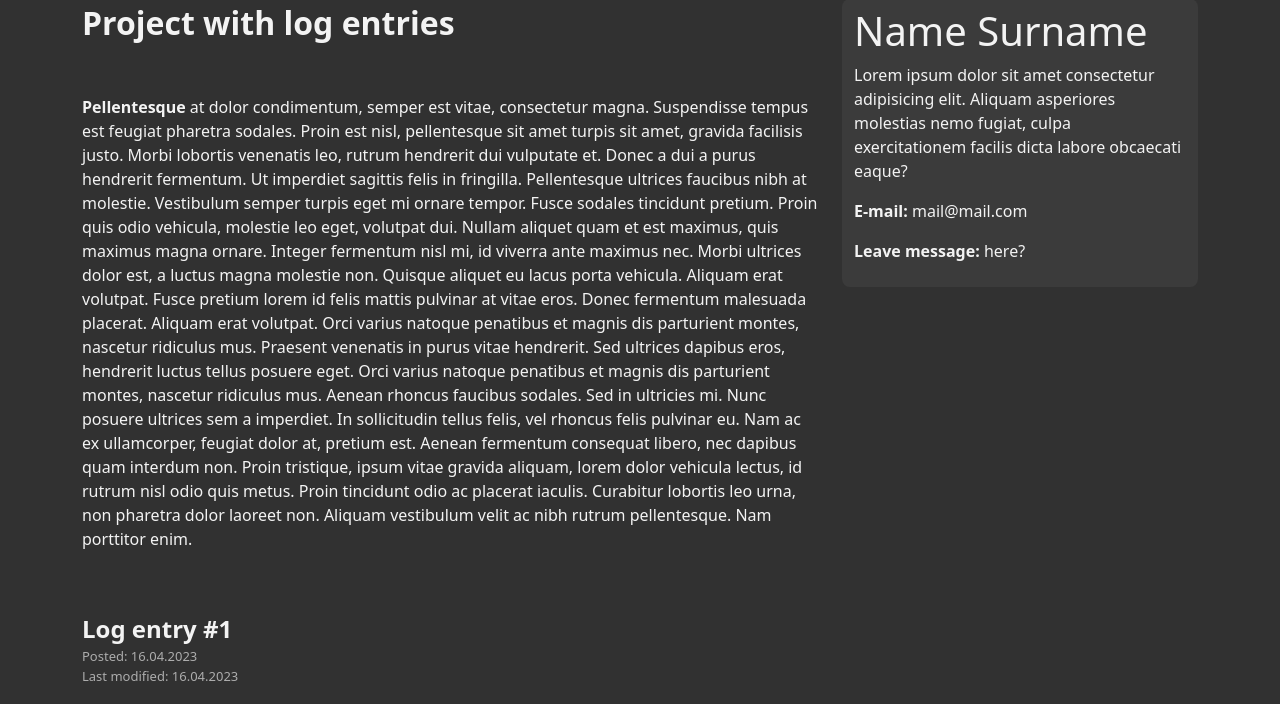
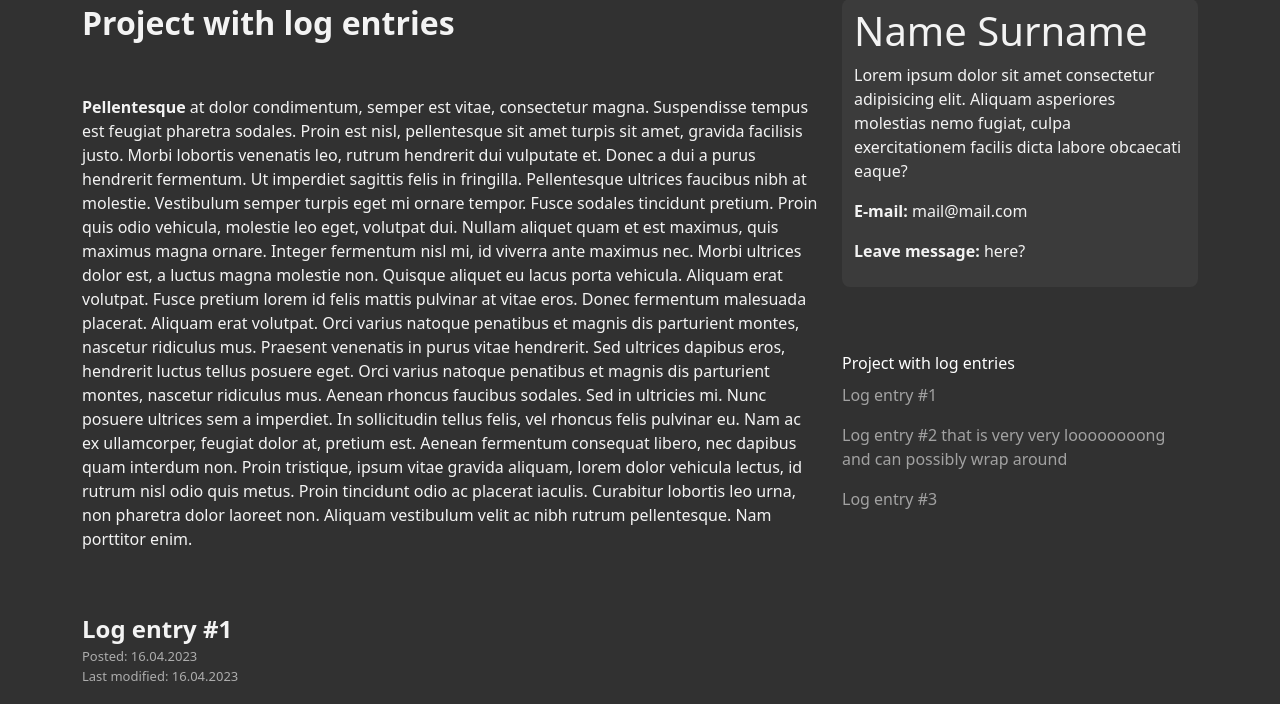
Before and after one commit to czyzlukasz/lukaszczyzdotcom, a Django app: a page that uses logbook/templates/logbook/project_detail.html in a window 1280 px wide. Shown: the part 73-777 px from the top of the page. Run offline with Django 4.2, Linux system fonts and the light colour scheme; data comes from the database, SQL or seed files in the repository; both versions use the stored data as it was after the commit; some libraries are stand-ins or nearby versions.

Commit message:
Added table of contents for project

```diff
--- a/landing_page/templates/landing_page/blank_landing_page.html
+++ b/landing_page/templates/landing_page/blank_landing_page.html
@@ -26,9 +26,10 @@
                         {% include 'landing_page/about.html' %}
                         {% endblock %}
                     </div>
-                    <div class="d-none d-lg-block mt-5">
-                        {% block aux_content %}
-                        {% endblock %}
+                        <div class="d-none d-lg-block mt-5 sticky-md-top">
+                            {% block aux_content %}
+                            {% endblock %}
+                        </div>
                     </div>
                 </div>
             </div>
--- a/logbook/templates/logbook/project_detail.html
+++ b/logbook/templates/logbook/project_detail.html
@@ -29,3 +29,22 @@
 </div>
 
 {% endblock %}
+
+{% block aux_content %}
+    {% if log_entries %}
+        <div class="pt-3">
+            <nav class="nav navbar-dark flex-column">
+                <ul class="navbar-nav">
+                    <li class="nav-item">
+                        <a href="#" class="navbar-brand">{{project.project_name}}</a>
+                    </li>
+                    {% for log_entry in log_entries %}
+                        <li class="nav-item">
+                            <a href="#{{log_entry.entry_name | slugify}}" class="nav-link">{{log_entry.entry_name}}</a>
+                        </li>
+                    {% endfor %}
+                </ul>
+            </nav>
+        </div>
+    {% endif %}
+{% endblock %}
```
Also changed, not shown: db.sqlite3.
